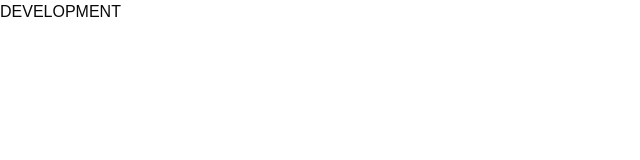
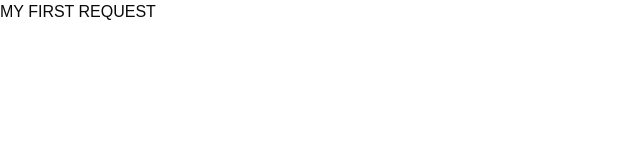
Before and after one commit to MARCELOJSA/MANAGEMENT-WEB, a Next.js app: page /app in a window 1280 px wide. Shown: the top 160 px of the page, without its empty margins (0-640 px from the left). Built offline with nearby package versions, Linux system fonts and the light colour scheme.

Commit message:
feat: new brach

```diff
--- a/app/(private)/app/page.tsx
+++ b/app/(private)/app/page.tsx
@@ -2,7 +2,7 @@ import React from 'react'
 
 export default function Page() {
   return (
-    <div>DEVELOPMENT</div>
+    <div>MY FIRST REQUEST </div>
 
 
   )
```
